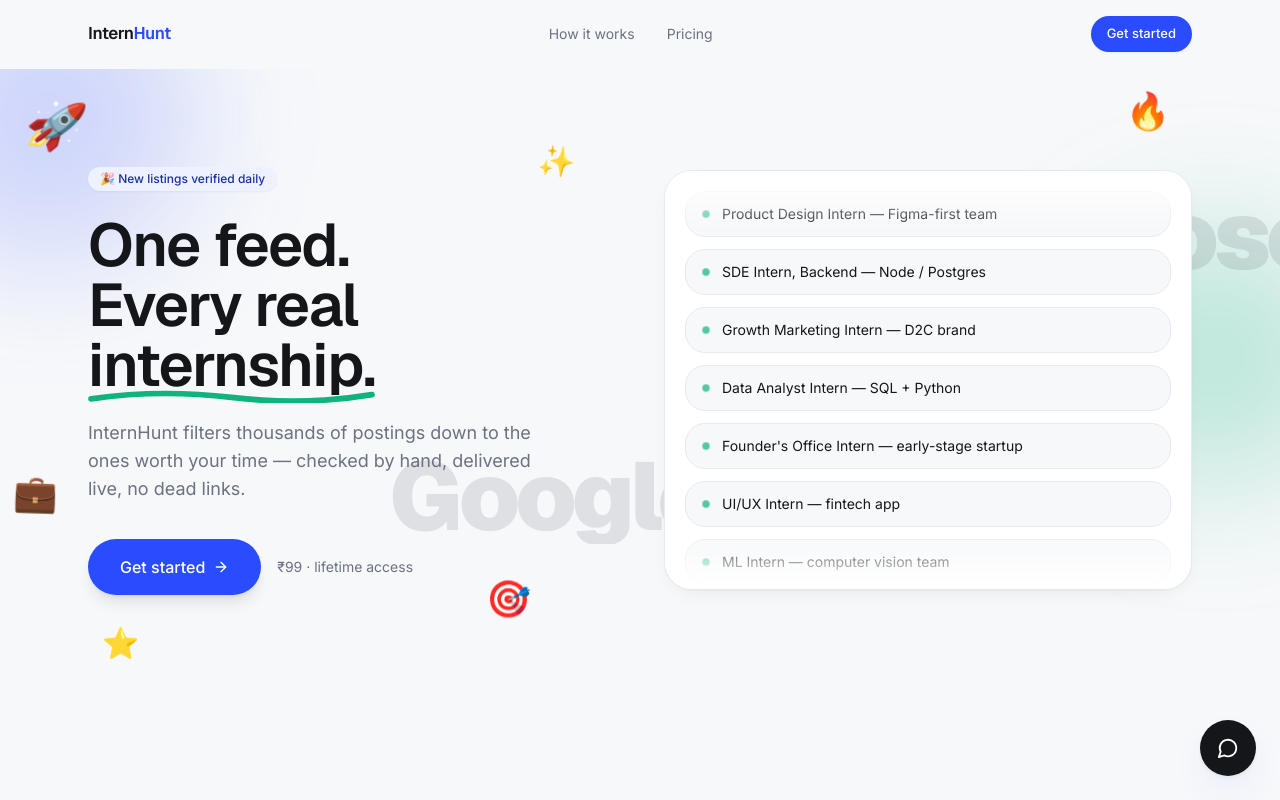
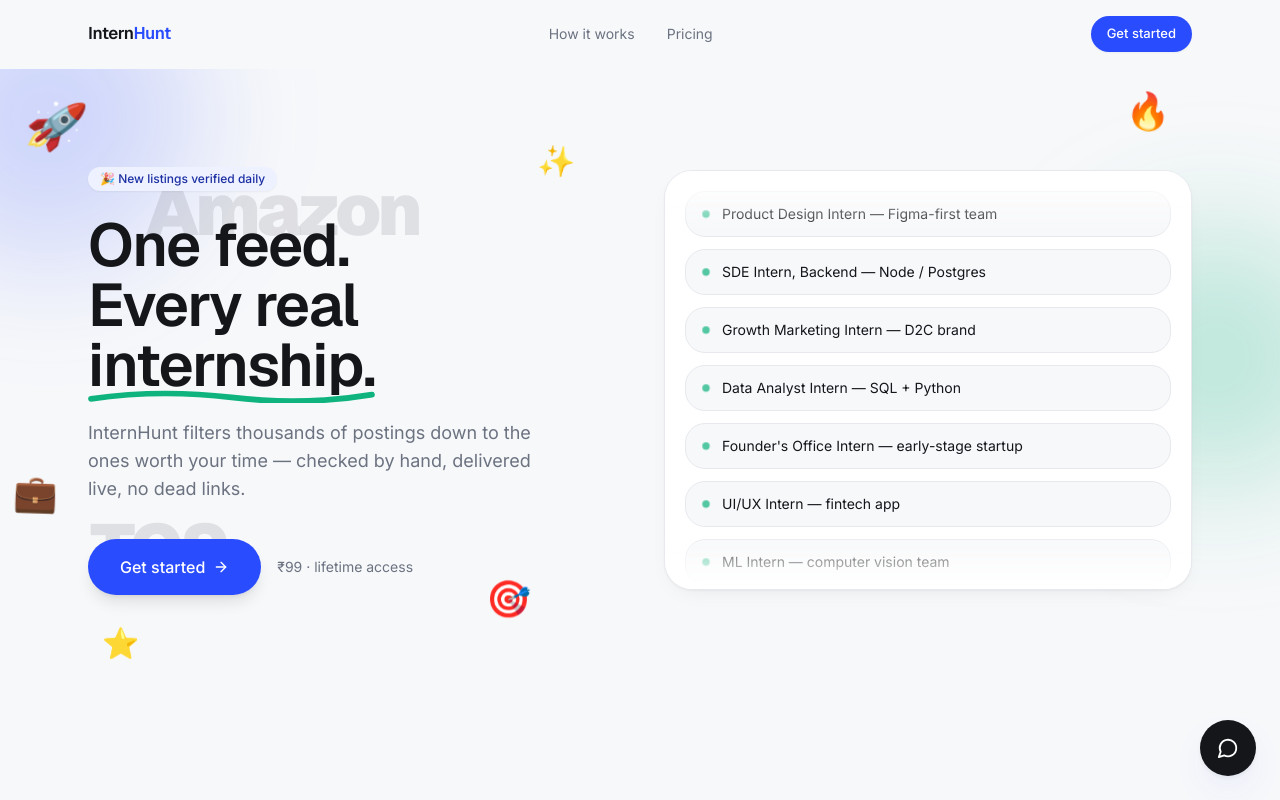
Before and after one commit to robinverma703/internhunt, a Next.js app: page / in a window 1280 px wide. Shown: the top 800 px of the page. Built offline with nearby package versions, Linux system fonts and the light colour scheme.

Commit message:
fix overlap and cycling bug in company names

```diff
--- a/components/hero.tsx
+++ b/components/hero.tsx
@@ -38,14 +38,14 @@ export default function Hero() {
 
       <div
         aria-hidden
-        className="pointer-events-none absolute z-0 w-full overflow-hidden"
-        style={{ top: "18%" }}
+        className="pointer-events-none absolute z-0 overflow-hidden"
+        style={{ top: "16%", left: 0, width: "50%" }}
       >
-        <div className="company-track-ltr flex items-center whitespace-nowrap">
+        <div className="company-track-a flex w-max items-center whitespace-nowrap">
           {companiesLoop.map((name, i) => (
             <span
-              key={`ltr-${i}`}
-              className="mx-[45vw] select-none font-display text-6xl font-black tracking-tighter text-graphite/10 md:text-8xl"
+              key={`a-${i}`}
+              className="mx-[20vw] select-none font-display text-5xl font-black tracking-tighter text-graphite/10 md:text-7xl"
             >
               {name}
             </span>
@@ -55,14 +55,14 @@ export default function Hero() {
 
       <div
         aria-hidden
-        className="pointer-events-none absolute z-0 w-full overflow-hidden"
-        style={{ top: "58%" }}
+        className="pointer-events-none absolute z-0 overflow-hidden"
+        style={{ top: "68%", left: 0, width: "50%" }}
       >
-        <div className="company-track-rtl flex items-center whitespace-nowrap">
+        <div className="company-track-a flex w-max flex-row-reverse items-center whitespace-nowrap">
           {companiesLoop.map((name, i) => (
             <span
-              key={`rtl-${i}`}
-              className="mx-[45vw] select-none font-display text-6xl font-black tracking-tighter text-graphite/10 md:text-8xl"
+              key={`b-${i}`}
+              className="mx-[20vw] select-none font-display text-5xl font-black tracking-tighter text-graphite/10 md:text-7xl"
             >
               {name}
             </span>
@@ -279,27 +279,16 @@ export default function Hero() {
       </div>
 
       <style jsx>{`
-        @keyframes company-ltr {
-          from {
-            transform: translateX(-100%);
-          }
-          to {
-            transform: translateX(0%);
-          }
-        }
-        @keyframes company-rtl {
+        @keyframes company-scroll {
           from {
             transform: translateX(0%);
           }
           to {
-            transform: translateX(-100%);
+            transform: translateX(-50%);
           }
         }
-        .company-track-ltr {
-          animation: company-ltr 40s linear infinite;
-        }
-        .company-track-rtl {
-          animation: company-rtl 40s linear infinite;
+        .company-track-a {
+          animation: company-scroll 26s linear infinite;
         }
       `}</style>
     </section>
```
